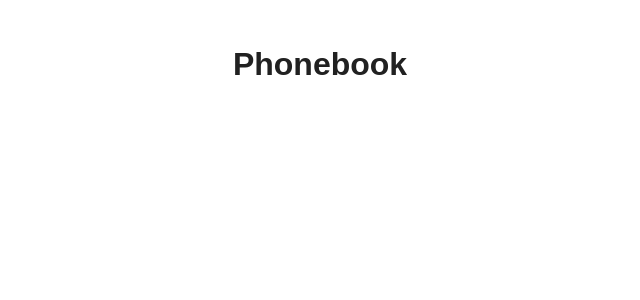
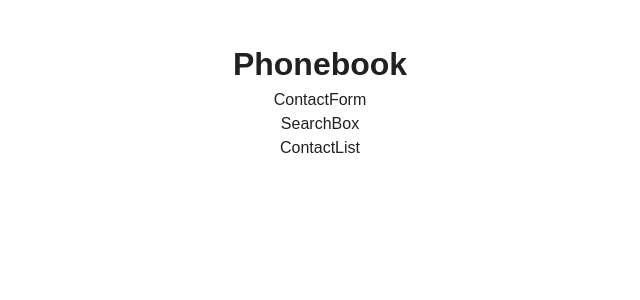
Before and after one commit to Kark999/goit-react-hw-03, a React (Vite) app: page / in a window 1280 px wide. Shown: the top 300 px of the page, without its empty margins (328-968 px from the left). Built offline with nearby package versions, Linux system fonts and the light colour scheme.

Commit message:
'update'

```diff
--- a/src/App.jsx
+++ b/src/App.jsx
@@ -1,4 +1,7 @@
 // import { useState } from 'react'
+import ContactForm from "./components/ContactForm/ContactForm";
+import SearchBox from "./components/SearchBox/SearchBox";
+import ContactList from "./components/ContactList/ContactList";
 
 import "./App.css";
 
@@ -6,9 +9,9 @@ function App() {
   return (
     <div>
       <h1>Phonebook</h1>
-      {/* <ContactForm />
+      <ContactForm />
       <SearchBox />
-      <ContactList /> */}
+      <ContactList />
     </div>
   );
 }
```
